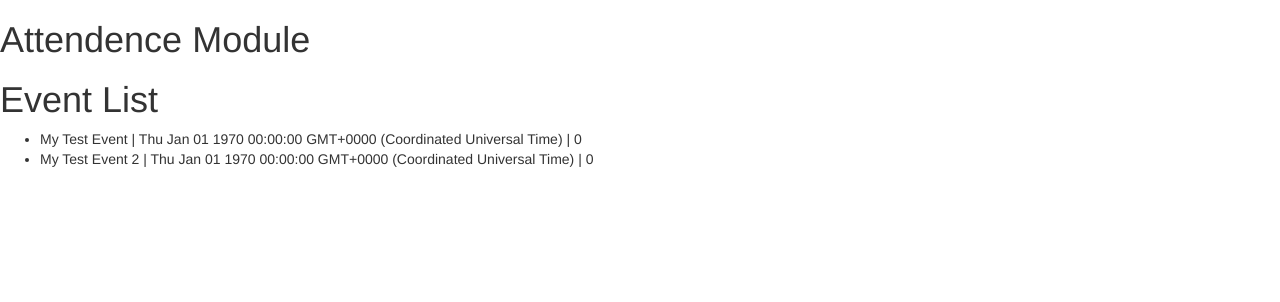
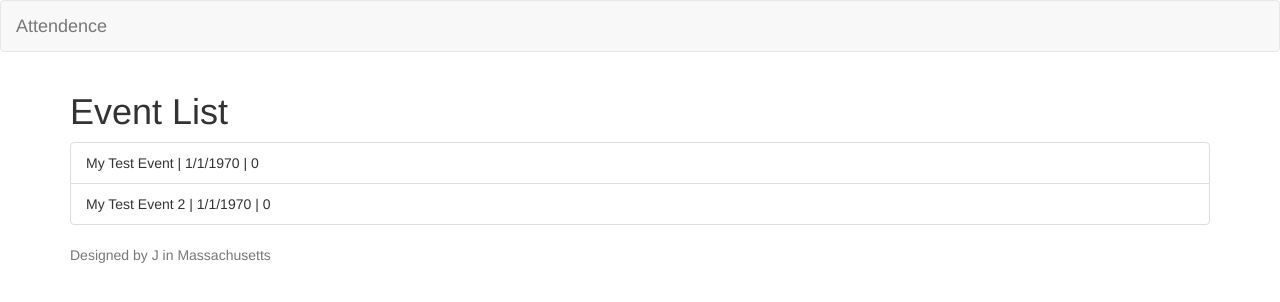
Before and after one commit to sdmichelini/Attendence, an Angular app: page /events in a window 1280 px wide. Shown: the top 302 px of the page. Built offline with nearby package versions, Linux system fonts and the light colour scheme.

Commit message:
Edited Styling

```diff
--- a/src/app/app.component.html
+++ b/src/app/app.component.html
@@ -1,4 +1,13 @@
-<h1>
-  Attendence Module
-</h1>
-<router-outlet></router-outlet>
+<nav class='navbar navbar-default'>
+  <div class='container-fluid'>
+    <div class='navbar-header'>
+      <a class="navbar-brand" routerLink='/events'>Attendence</a>
+    </div>
+  </div>
+</nav>
+<div class='container'>
+  <router-outlet></router-outlet>
+  <footer>
+    <p class='text-muted'>Designed by J in Massachusetts</p>
+  </footer>
+</div>
--- a/src/app/attendence-list/attendence-list.component.html
+++ b/src/app/attendence-list/attendence-list.component.html
@@ -5,4 +5,5 @@
     [item]='item'
     (presenceChange)='presenceChange($event)'>
   </app-attendence-list-item>
+  <button class='btn btn-primary btn-lg'>Update Attendence</button>
 </ul>
--- a/src/app/event-list/event-list.component.html
+++ b/src/app/event-list/event-list.component.html
@@ -1,6 +1,6 @@
 <h1>Event List</h1>
-<ul>
-  <li *ngFor='let event of events'>
-    {{ event.name }} | {{ event.when }} | {{ event.type }}
+<ul class='list-group'>
+  <li *ngFor='let event of events' class='list-group-item'>
+    {{ event.name }} | {{ event.when.toLocaleDateString() }} | {{ event.type }}
   </li>
 </ul>
```
Also changed, not shown: 1 other file (tests, documents, lock files or other folders).
